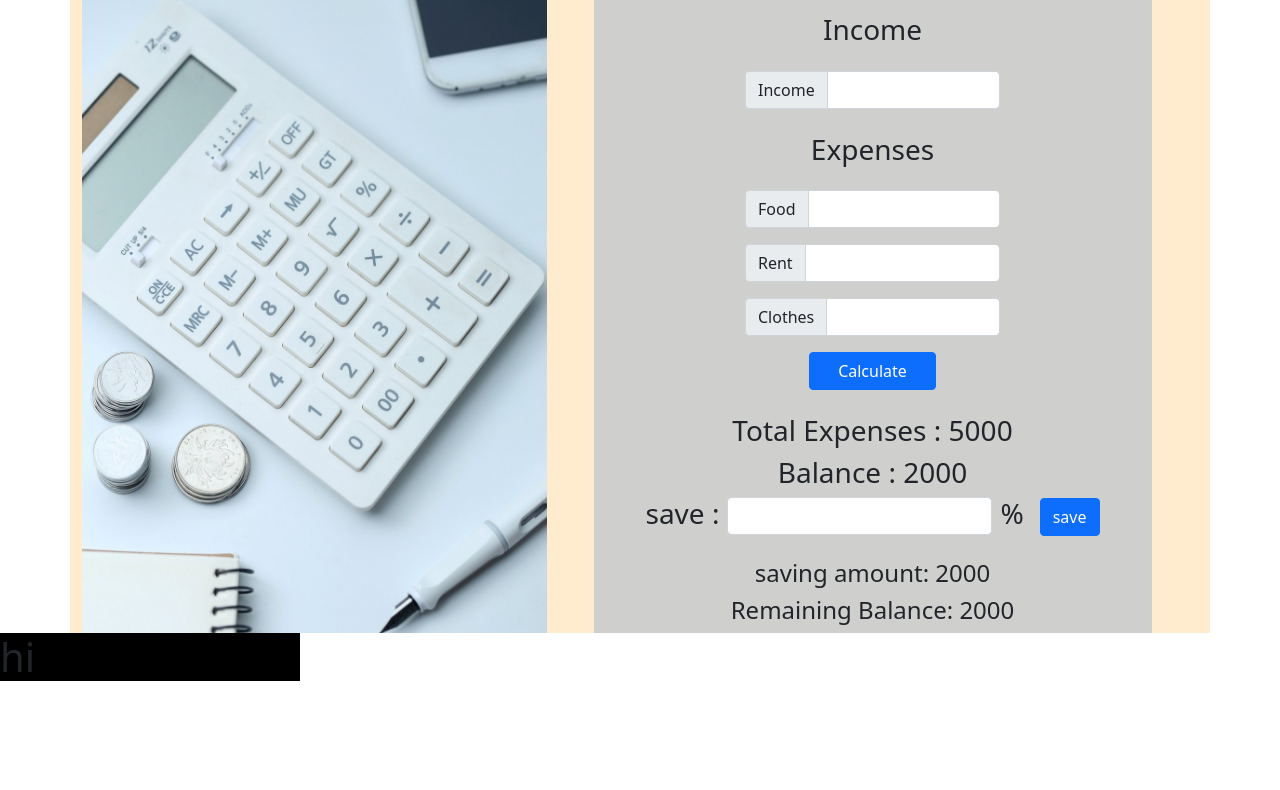
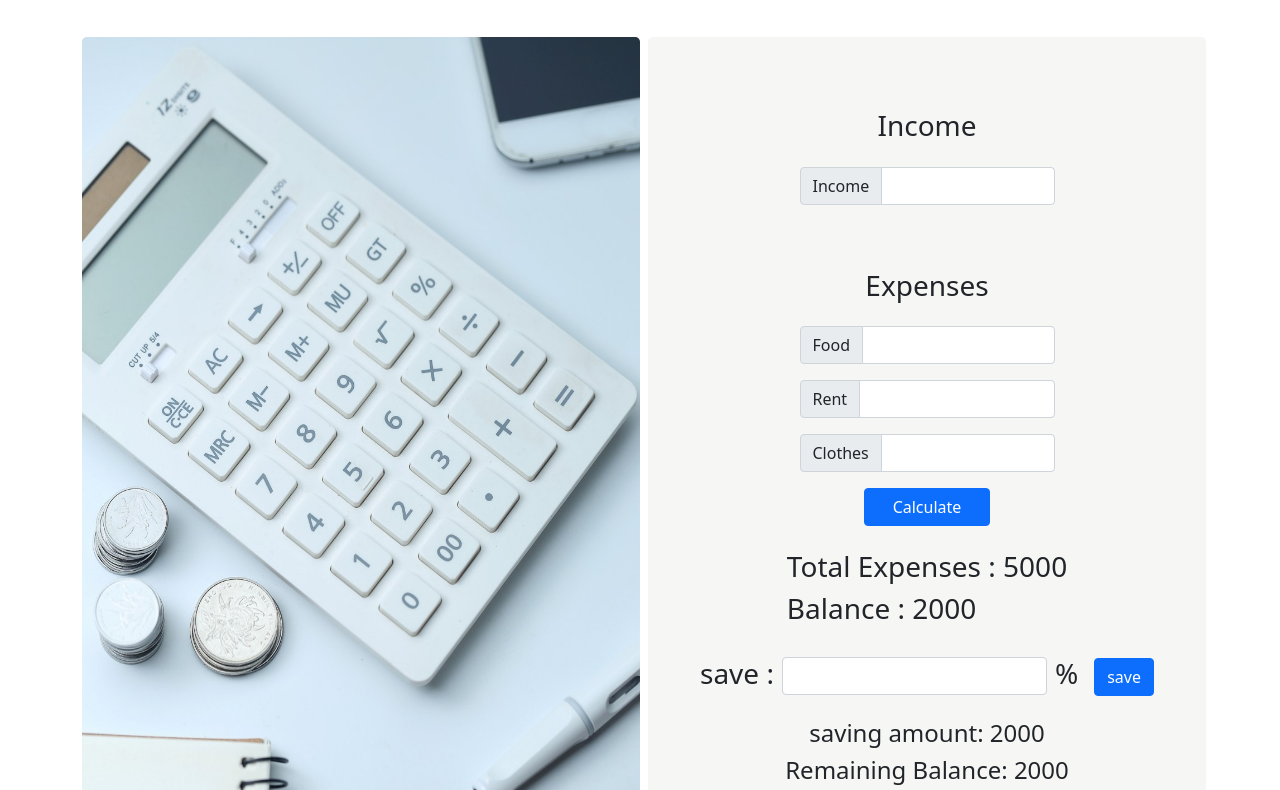
Before and after one commit to Mah-mu-dul/money-master, a plain HTML site: page index.html in a window 1280 px wide. Shown: the part 115-905 px from the top of the page. Before the commit the page ends 804 px from the top, so only its background shows below. Drawn offline with nearby package versions, Linux system fonts and the light colour scheme.

Commit message:
simple calculation done

```diff
--- a/css/style.css
+++ b/css/style.css
@@ -1,17 +1,20 @@
+
 #pic-1{
     width:100%;
-    height: 100%;
+    height: 800px;
 
 }
 #main-part{
-    background-color: blanchedalmond;
+    height: auto;
 }
 
 
-footer{
-    width: 300px;
-    background-color: black;
+
+#calculaion-section{
+    background-color: rgba(151, 151, 149, 0.089);
+    height: 800px;
+    margin-bottom: 20px;
 }
-#calculaion-section{
-    background-color: rgb(207, 207, 206);
+.none{
+     /* display: none; */
 }
--- a/index.html
+++ b/index.html
@@ -19,22 +19,22 @@
     <link href="https://cdn.jsdelivr.net/npm/bootstrap@5.1.3/dist/css/bootstrap.min.css" rel="stylesheet" integrity="sha384-1BmE4kWBq78iYhFldvKuhfTAU6auU8tT94WrHftjDbrCEXSU1oBoqyl2QvZ6jIW3" crossorigin="anonymous">
     <script src="https://cdn.jsdelivr.net/npm/bootstrap@5.1.3/dist/js/bootstrap.bundle.min.js" integrity="sha384-ka7Sk0Gln4gmtz2MlQnikT1wXgYsOg+OMhuP+IlRH9sENBO0LRn5q+8nbTov4+1p" crossorigin="anonymous"></script>
 </head>
-<body>
+<body class="pb-5">
     <header>
-        <h1>title</h1>
+        <h1 class="text-center mt-5 text-primary "> <span > Cost Calculator</span></h1>
     </header>
-    <main id="main-part" class="container">
-        <section class="d-lg-flex justify-content-around g-col-4">
+    <main id="main-part" class="container ">
+        <section class="d-lg-flex justify-content-around g-col-4 mt-sa-5">
 
             <!-- pic section  -->
 
-            <section id="pic-section" class="pt-5 col-lg-5 ">
-                <img id="pic-1" src="images/pic-1.jpg" alt="">
+            <section id="pic-section " class="pt-5 col-lg-6 ">
+                <img id="pic-1" class="rounded-3" src="images/pic-1.jpg" alt="">
             </section>
 
             <!-- calculation section  -->
 
-            <section id="calculaion-section" class="m-auto mt-sm-0 mt-lg-5 col-lg-6 ">
+            <section id="calculaion-section" class="m-auto rounded-3 mt-sm-0 me-1 mt-lg-5 ms-lg-2 col-lg-6 ">
 
                 <!-- mandatory section  -->
 
@@ -43,55 +43,57 @@
                     <!-- income section  -->
 
                     <div class="">
-                        <h3 class="text-center my-4 ">Income</h3>
+                        <h3 class="text-center my-4 pt-sm-5">Income</h3>
                         <div class="container input-group mb-3 w-50">
                             <span class="input-group-text">Income</span>
-                            <input type="text" class="form-control" aria-label="Dollar amount (with dot and two decimal places)">
+                            <input type="text" id="income-input" class="form-control" aria-label="Dollar amount (with dot and two decimal places)">
                         </div>
-                    </div>
+                    </div><br>
                     <!-- Expenses section  -->
                     <div class="">
                         <h3 class="text-center my-4 ">Expenses</h3>
                         <div class="container input-group mb-3 w-50">
                             <span class="input-group-text">Food</span>
-                            <input type="text" class="form-control" aria-label="Dollar amount (with dot and two decimal places)">
+                            <input type="text" id="food-cost" class="form-control" aria-label="Dollar amount (with dot and two decimal places)">
                         </div>
                         <div class="container input-group mb-3 w-50">
                             <span class="input-group-text">Rent</span>
-                            <input type="text" class="form-control" aria-label="Dollar amount (with dot and two decimal places)">
+                            <input type="text" id="rent-cost" class="form-control" aria-label="Dollar amount (with dot and two decimal places)">
                         </div>
                         <div class="container input-group mb-3 w-50">
                             <span class="input-group-text">Clothes</span>
-                            <input type="text" class="form-control" aria-label="Dollar amount (with dot and two decimal places)">
+                            <input type="text" id="cloth-cost" class="form-control" aria-label="Dollar amount (with dot and two decimal places)">
                         </div>
                     </div>
 
                     <!-- calculate btn  -->
 
                     <div class="d-flex justify-content-center align-items-center flex-column">
-                        <button class="btn btn-primary"> <span class="p-3">Calculate</span> </button><br>
-                        <h3>Total Expenses : <span id="total-expenses">5000</span></h3>
-                        <h3>Balance : <span id="total-remain">2000</span></h3>
-                        <div class="save ">
-                            <h3 class="d-flex">save :<span><div class="ms-2 input-group mb-3 ">
-                                <input type="text" class="form-control" >
-                              </div></span>  <span class="mx-3">%</span> <span><button class="btn btn-primary">save</button> </span></h3>
-                        </div>
-                        <h4>saving amount: <span id="saving-amount">2000</span></h4>
-                        <h4>Remaining Balance: <span id="remaining-balance">2000</span></h4>
+                        <button id="calculate-btn" class="btn btn-primary"> <span class="p-3">Calculate</span> </button><br>
+                        <span class="none">
+                            <h3>Total Expenses : <span id="total-expenses">5000</span></h3>
+                            <h3>Balance : <span id="total-remain">2000</span></h3>
+                        </span>
+
                     </div>
 
-                </section>
+                </section><br>
 
                 <!-- optional section  -->
-                <section class="">
-
+                <section class="d-flex flex-column align-items-center">
+                    <div class="save ">
+                        <h3 class="d-flex">save :<span><div class="ms-2 input-group mb-3 ">
+                            <input type="text" class="form-control" >
+                          </div></span>  <span class="mx-3">%</span> <span><button  class="btn btn-primary">save</button> </span></h3>
+                    </div>
+                    <h4>saving amount: <span id="saving-amount">2000</span></h4>
+                    <h4>Remaining Balance: <span id="remaining-balance">2000</span></h4>
                 </section>
             </section>
         </section>
     </main>
-    <footer>
-        <h1>hi</h1>
-    </footer>
+
+
+    <script src="js/script.js"></script>
 </body>
 </html>
--- a/js/script.js
+++ b/js/script.js
@@ -0,0 +1,63 @@
+
+
+// function to find value
+function value(id) {
+
+    const value = document.getElementById(id).value
+    return value
+}
+
+// function for inner text
+function innerText(id) {
+    const innerText = document.getElementById(id).innerText
+    return innerText
+}
+
+
+
+// add total cost
+
+
+
+
+
+
+
+document.getElementById('calculate-btn').addEventListener('click', function remain() {
+     // set total expenses
+    const foodCost = parseFloat(value('food-cost'));
+    const rentCost = parseFloat(value('rent-cost'));
+    const clotheCost = parseFloat(value('cloth-cost'));
+    const income = parseFloat(value('income-input'))
+
+    // add total cost
+    const totalCost = foodCost+rentCost+clotheCost
+
+    const remain = income - totalCost
+    if (foodCost >=0 && rentCost>=0 && clotheCost >=0 && income>=0) {
+
+
+
+        if(income>=totalCost){
+            // change inner text
+
+            document.getElementById('total-expenses').innerText = totalCost
+            document.getElementById('total-remain').innerText = remain
+
+            // // balance visibility visible
+            // document.getElementById('none').style.display = "block";
+
+        }
+        else{
+            console.log('total cost is greater then  income');
+        }
+    }
+    else{
+        console.log('Please input a valid number ');
+    }
+
+
+
+
+
+})
```
